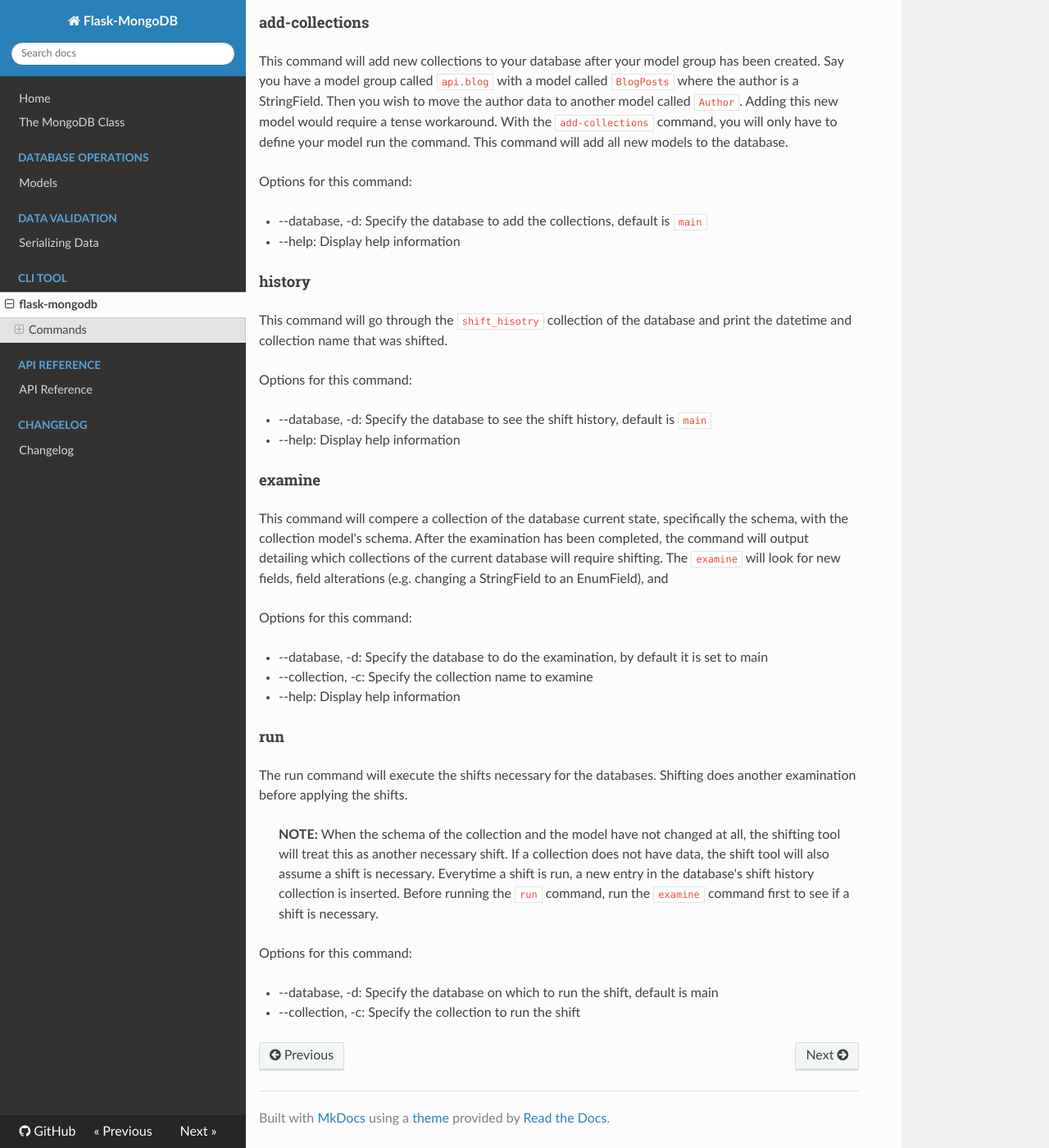
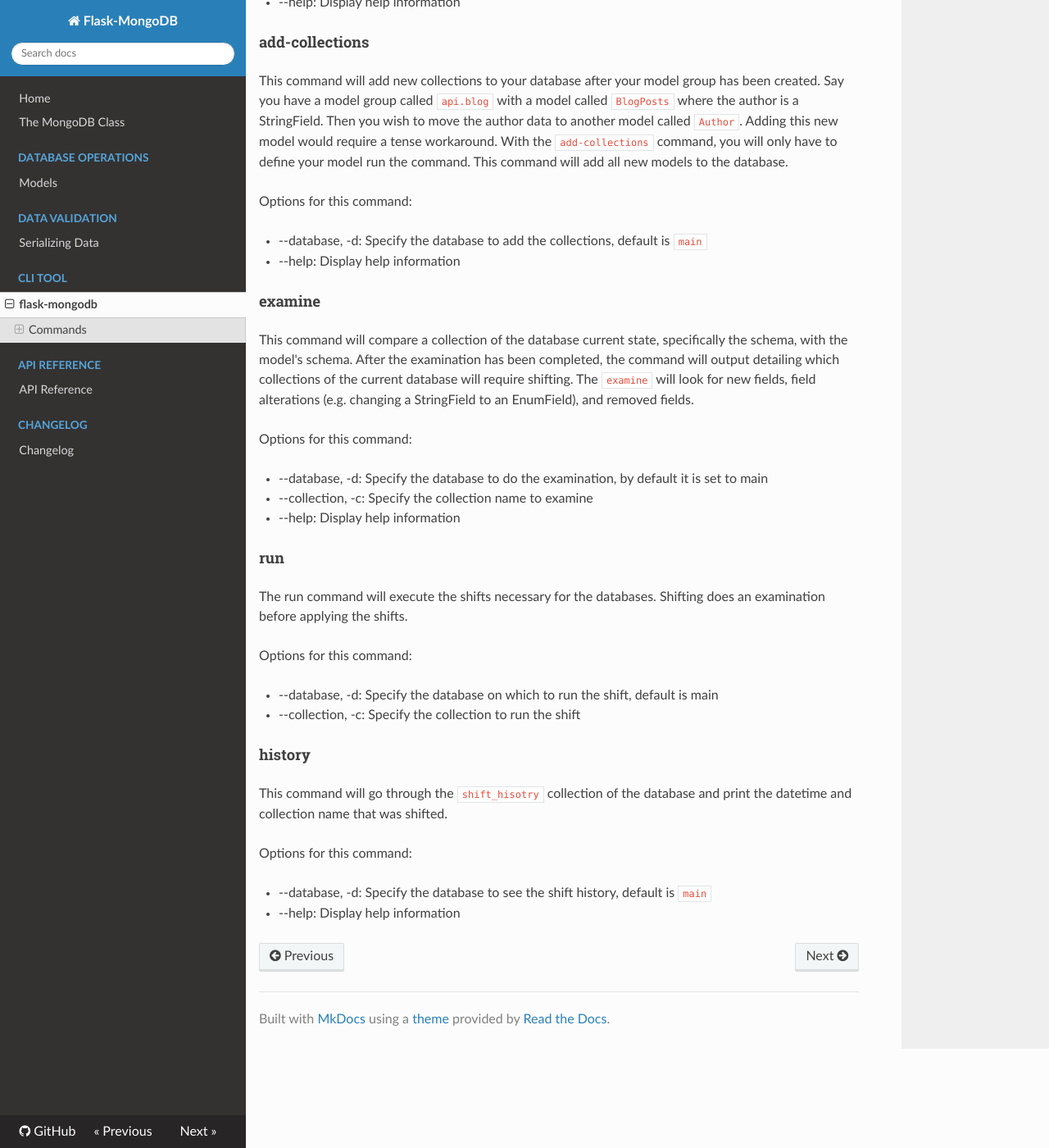
Before and after one commit to juanmanuel96/flask-mongodb, an MkDocs documentation site: the page built from docs/cli.md, in a window 1280 px wide and 1400 px high, scrolled down 1361 px. Shown: the whole window at 82% size. Built offline with MkDocs 1.6.1, drawn with Linux system fonts in a browser that asks for light colours; nearby versions of some CDN libraries; some of the changed text lies outside the part shown.

```diff
--- a/docs/cli.md
+++ b/docs/cli.md
@@ -20,11 +20,11 @@ This command will create a model file in the directory of your choosing. This co
 
 ### shift
 
-The shift CLI group is used to generate database shift. In Flask-MongoDB database shifting is the concept of altering the database either by creating it or modifying an existing one. The CLI tool was born to satisfy this need of the package. This command cannot run alone on its own it has a set of subcommands that make the use of shifting possible.
+The shift CLI group is used to generate database shift. In Flask-MongoDB, database shifting is the concept of altering a collection either by creating it or modifying an existing one. One or more collections can be shifted in a single run. The CLI tool was born to satisfy this requirement of the package. This command cannot run alone on its own it has a set of subcommands that make the use of shifting possible.
 
 #### start-db
 
-This command creates databases to be used by your application. It should be ran once the databases have been defined in the configurations of the application. Models do not have to be created before hand to create the database, it would be ideal but not necessary. The `start-db` command has an option for specifying a model to be created.
+This command creates databases to be used by your application. It should be executed once the databases have been defined in the configurations of the application. Models do not have to be created beforehand to create the database, it would be ideal but not necessary. The `start-db` command has an option for specifying a model to be created.
 
 Please note that with this package you can run your application without explicitly creating a database, but once you stop the application all data will be lost. This command must be run whenever a new model group has been created.
 
@@ -44,18 +44,9 @@ Options for this command:
 * --database, -d: Specify the database to add the collections, default is `main`
 * --help: Display help information
 
-#### history
-
-This command will go through the `shift_hisotry` collection of the database and print the datetime and collection name that was shifted.
-
-Options for this command:
-
-* --database, -d: Specify the database to see the shift history, default is `main`
-* --help: Display help information
-
 #### examine
 
-This command will compere a collection of the database current state, specifically the schema, with the collection model's schema. After the examination has been completed, the command will output detailing which collections of the current database will require shifting. The `examine` will look for new fields, field alterations (e.g. changing a StringField to an EnumField), and
+This command will compare a collection of the database current state, specifically the schema, with the model's schema. After the examination has been completed, the command will output detailing which collections of the current database will require shifting. The `examine` will look for new fields, field alterations (e.g. changing a StringField to an EnumField), and removed fields.
 
 Options for this command:
 
@@ -65,11 +56,18 @@ Options for this command:
 
 #### run
 
-The run command will execute the shifts necessary for the databases. Shifting does another examination before applying the shifts.
-
-> **NOTE:** When the schema of the collection and the model have not changed at all, the shifting tool will treat this as another necessary shift. If a collection does not have data, the shift tool will also assume a shift is necessary. Everytime a shift is run, a new entry in the database's shift history collection is inserted. Before running the `run` command, run the `examine` command first to see if a shift is necessary.
+The run command will execute the shifts necessary for the databases. Shifting does an examination before applying the shifts.
 
 Options for this command:
 
 * --database, -d: Specify the database on which to run the shift, default is main
 * --collection, -c: Specify the collection to run the shift
+
+#### history
+
+This command will go through the `shift_hisotry` collection of the database and print the datetime and collection name that was shifted.
+
+Options for this command:
+
+* --database, -d: Specify the database to see the shift history, default is `main`
+* --help: Display help information
```
Also changed, not shown: docs/api.md (+15 -11 lines), docs/collections.md (+19 -15 lines), docs/mongo.md (+2 -2 lines).
